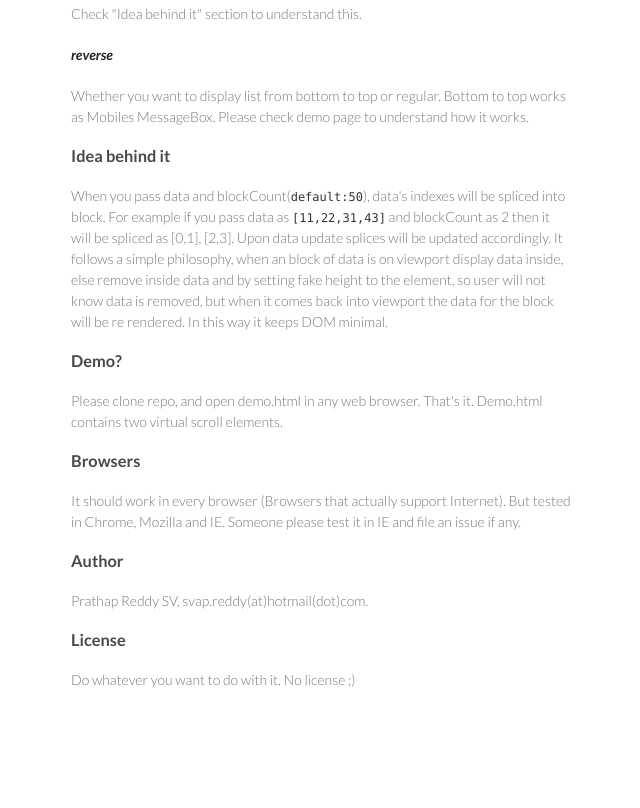
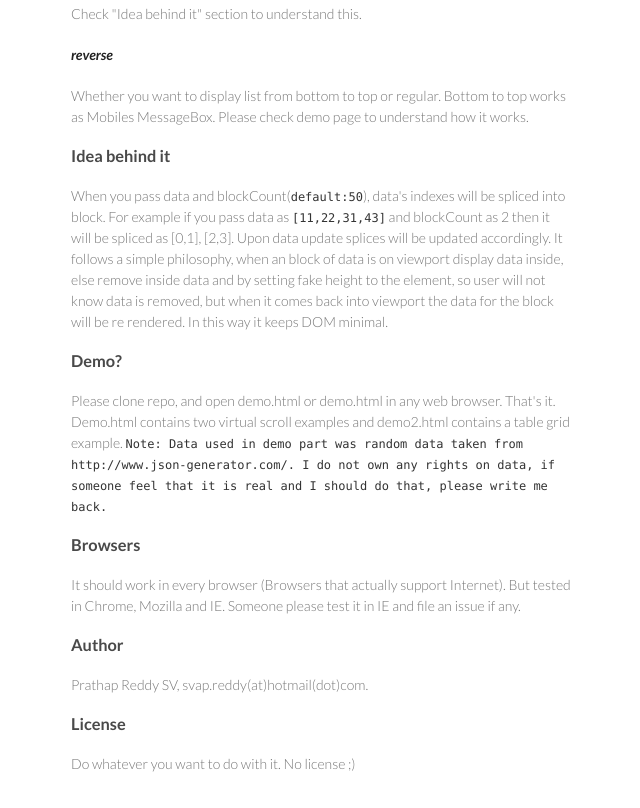
Before and after one commit to svapreddy/ractive-widgets-virtual-scroll, a plain HTML site: page index.html in a window 1280 px wide. Shown: the part 962-1770 px from the top of the page, without its empty margins (499-1139 px from the left). Before the commit the page ends 1722 px from the top, so only its background shows below. Drawn offline with Linux system fonts and the light colour scheme.

```diff
--- a/index.html
+++ b/index.html
@@ -85,7 +85,7 @@ For example, if you have a script tag with id "listItem" then you should pass th
 <h3>
 <a name="demo" class="anchor" href="#demo"><span class="octicon octicon-link"></span></a>Demo?</h3>
 
-<p>Please clone repo, and open demo.html in any web browser. That's it. Demo.html contains two virtual scroll elements.</p>
+<p>Please clone repo, and open demo.html or demo.html in any web browser. That's it. Demo.html contains two virtual scroll examples and demo2.html contains a table grid example. <code>Note: Data used in demo part was random data taken from http://www.json-generator.com/. I do not own any rights on data, if someone feel that it is real and I should do that, please write me back.</code></p>
 
 <h3>
 <a name="browsers" class="anchor" href="#browsers"><span class="octicon octicon-link"></span></a>Browsers</h3>
```
Also changed, not shown: params.json (+1 -1 lines).
